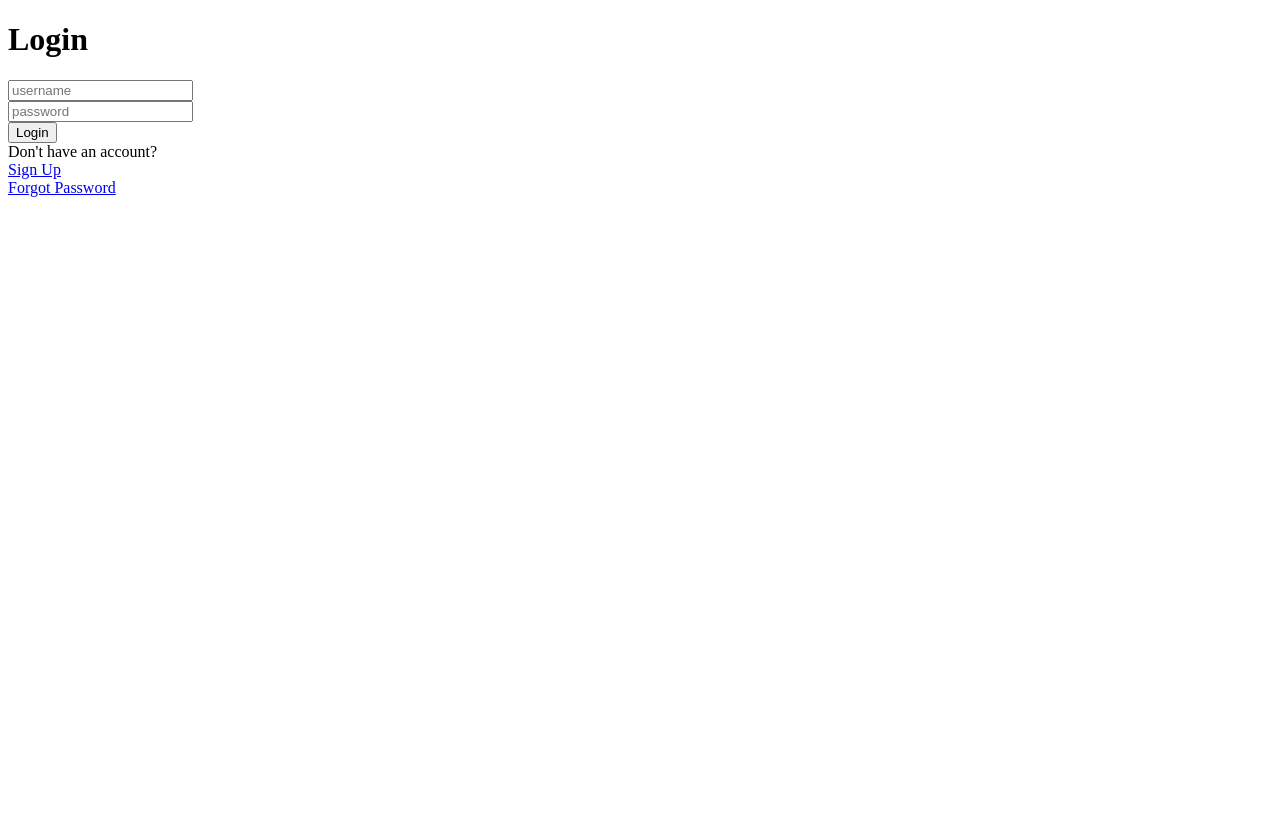
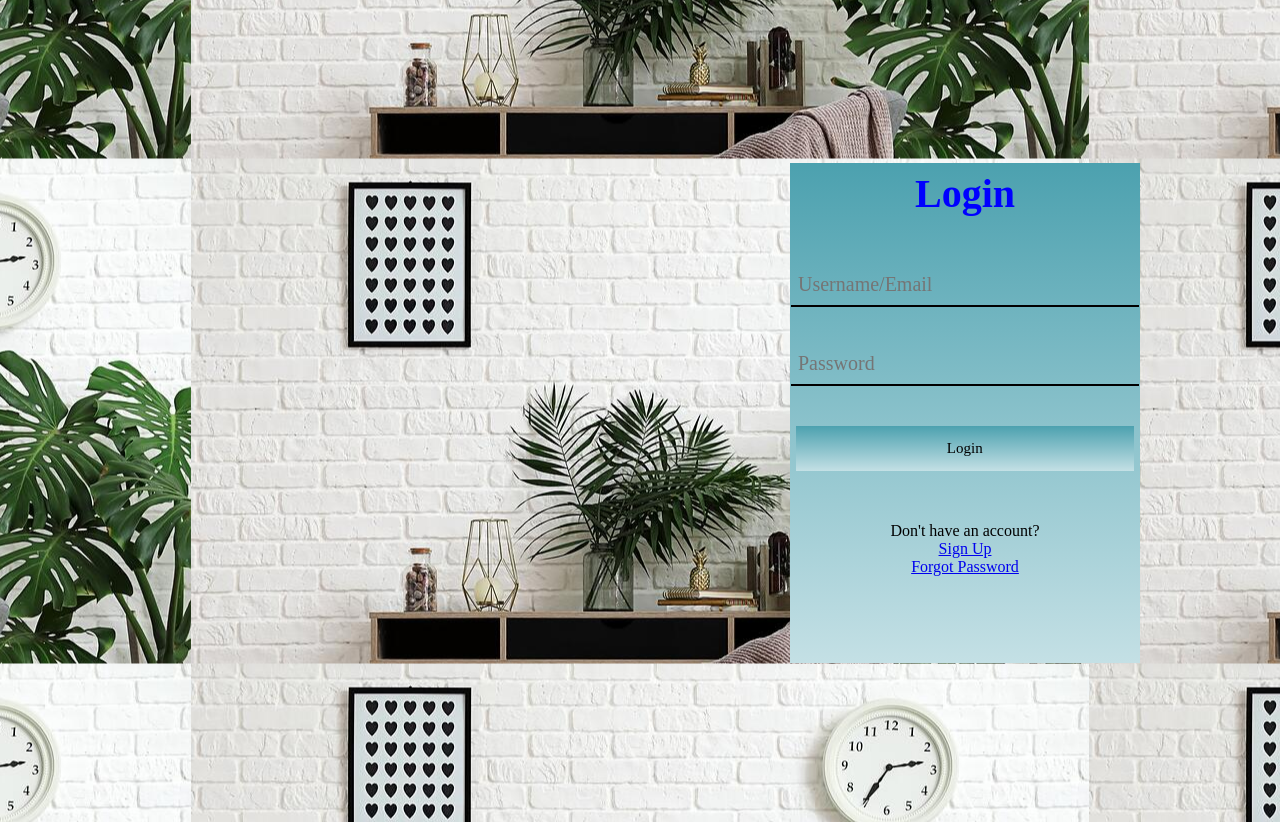
Before and after one commit to mainak-admin/dda-hrms-2022, a plain HTML site: page index.html in a window 1280 px wide. Before the commit the page ends 800 px from the top, so only its background shows below. Drawn offline with Linux system fonts and the light colour scheme.

Commit message:
Made changes to .html and css file
Version 1.0 for HRMS webpage completed.

```diff
--- a/index.html
+++ b/index.html
@@ -9,18 +9,18 @@
 <form>
     <! -- Header of Login page -->
     <h1>Login</h1>
-    <div>
+    <div class="textBox">
         <! -- Text box - username - for login -->
-        <input type="text" placeholder="username">
+        <input type="text" placeholder="Username/Email">
     </div>
-    <div>
+    <div class="textBox">
         <! -- Text box - password - for login -->
-        <input type="password" placeholder="password">
+        <input type="password" placeholder="Password">
     </div>
     <! -- Login button added -->
-    <input type="submit" value="Login">
+    <input type="submit" value="Login" class="loginBtn">
     <! -- Link for first time sign up and forgot password added -->
-    <div>
+    <div class="signup">
         Don't have an account?
         </br>
         <a href="#">Sign Up</a>
--- a/main.css
+++ b/main.css
@@ -1 +1,69 @@
 /* Select all the tags under .html file */
+* {
+    font-family: 'Times New Roman', Times, serif;
+    margin: 5px;
+    padding: 1px;
+    text-decoration: none;
+    box-sizing: border-box;
+}
+/* Design - Body section */
+body{
+    min-height: 100vh;
+    /*background: linear-gradient(to left top, #780206, #061161);*/
+    background-image: url("HRMS_image-3.jpeg");
+    background-repeat: repeat;
+    background-position: center;
+    background-color:cornsilk;
+    background-size: auto;
+}
+form{
+    background: linear-gradient(#4ca1af  , #c4e0e5);
+    width: 350px;
+    height: 500px;
+    padding-left: 75px 50px;
+    position: absolute;
+    left: 75%;
+    top: 51%;
+    transform: translate(-50%, -50%);
+}
+h1{
+    text-align: center;
+    margin-bottom: 45px;
+    color: blue;
+    font-size: 40px;
+}
+.textBox{
+    border-bottom: 2px solid black;
+    position: relative;
+    margin: 35px 0;
+}
+.textBox input{
+    background: none;
+    border: none;
+    outline: none;
+    width: 100%;
+    color: black;
+    height: 30px;
+    font-size: 20px;
+}
+.loginBtn{
+    height: 45px;
+    width: 97%;
+    border: none;
+    outline: #061161;
+    background: linear-gradient(#4ca1af  , #c4e0e5);
+    background-size: 200%;
+    color: black;
+    font-size: 15px;
+}
+.loginBtn:hover{
+    font-size: 16px;
+}
+.signup{
+    color: black;
+    margin-top: 45px;
+    text-align: center;
+}
+.signup a{
+    text-decoration: underline;
+}
```
Also changed, not shown: HRMS_image-1.jpg (added), HRMS_image-3.jpeg (added).
